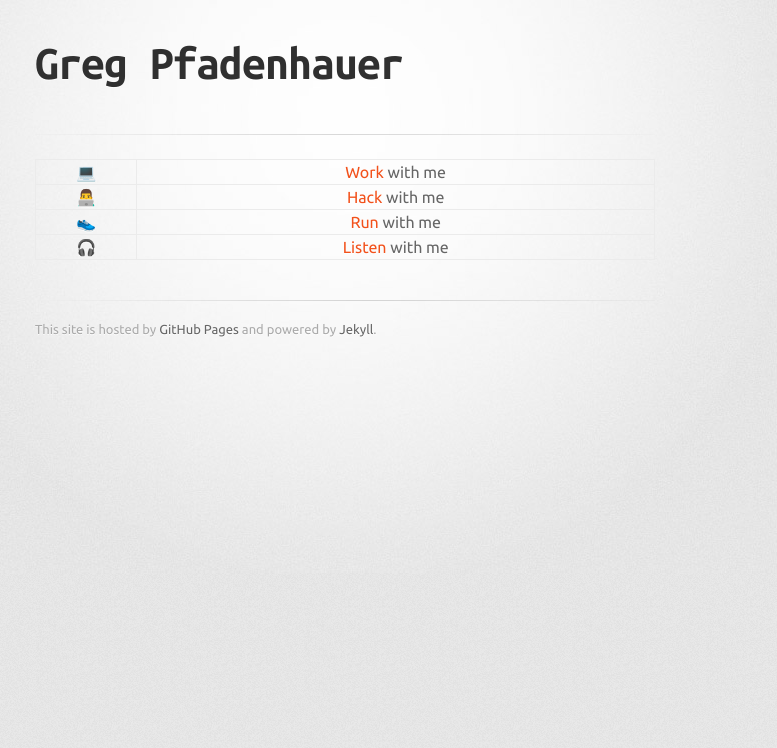
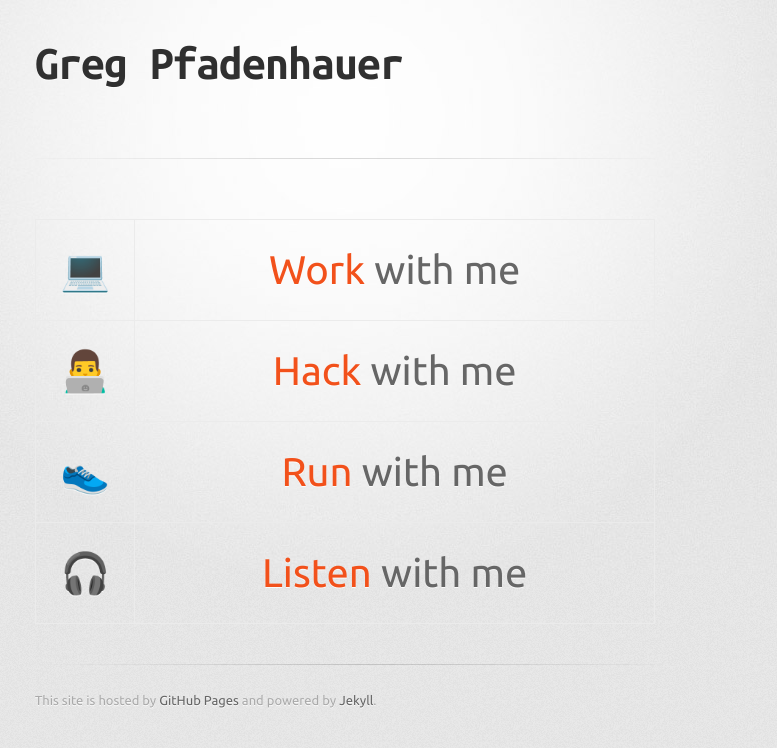
Before and after one commit to greg-pf/greg-pf.github.io, a Jekyll site: the page built from index.md, in a window 1280 px wide. Shown: the top 748 px of the page, without its empty margins (295-1072 px from the left). Built offline with Jekyll 4.4.1, drawn with Linux system fonts in a browser that asks for light colours; our own code applies the rules of GitHub Pages for plain Markdown files.

Commit message:
Update base-theme.scss

```diff
--- a/_sass/base-theme.scss
+++ b/_sass/base-theme.scss
@@ -58,8 +58,8 @@ table {
 /* LAYOUT STYLES */
 body {
   font-family: $font-regular;
-  font-size: 1em;
-  line-height: 1.5;
+  font-size: 2.5em;
+  line-height: 2.5;
   color: $color-alternate;
   text-shadow: 0 1px 0 rgba(255, 255, 255, 0.8);
   background: #e7e7e7 url(../images/body-bg.png) 0 0 repeat;
```
